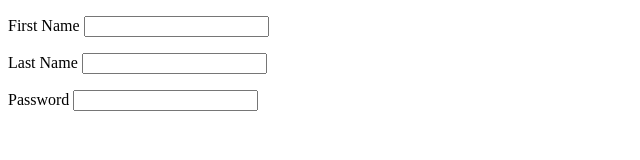
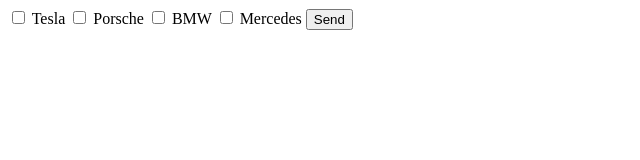
Before and after one commit to ChanksM/html-and-css-practices, a plain HTML site: page 4-Forms/index.html in a window 1280 px wide. Shown: the whole page, without its empty margins (0-640 px from the left). Drawn offline with Linux system fonts and the light colour scheme.

Commit message:
feat(4-Forms): Finish tutorial-3

```diff
--- a/4-Forms/index.html
+++ b/4-Forms/index.html
@@ -7,25 +7,24 @@
     <title>4-Forms</title>
 </head>
 <body>
-    <form action="/registration" method="POST">
-        <p>
-            <label for="">
-                First Name
-                <input type="text" name="firstName">
-            </label>
-        </p>
-        <p>
-            <label for="">
-                Last Name
-                <input type="text" name="lastName">
-            </label>
-        </p>
-        <p>
-            <label for="">
-                Password
-                <input type="password" name="password" required>
-            </label>
-        </p>
+    <form action="/">
+        <label>
+            <input type="checkbox" name="car" value="tesla">
+            Tesla
+        </label>
+        <label>
+            <input type="checkbox" name="car" value="Porsche">
+            Porsche
+        </label>
+        <label>
+            <input type="checkbox" name="car" value="BMW">
+            BMW
+        </label>
+        <label>
+            <input type="checkbox" name="car" value="Mercedes">
+            Mercedes
+        </label>
+        <input type="submit" value="Send">
     </form>
 </body>
 </html>
```
